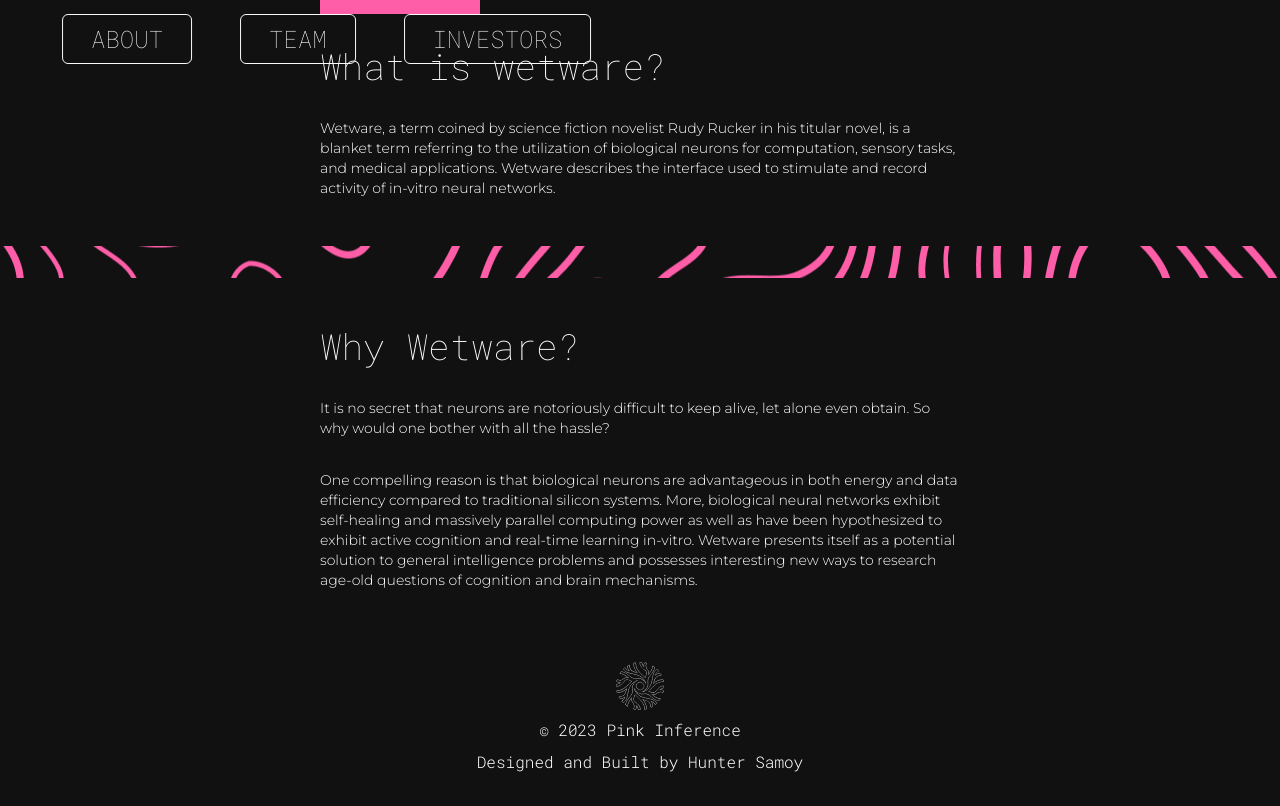
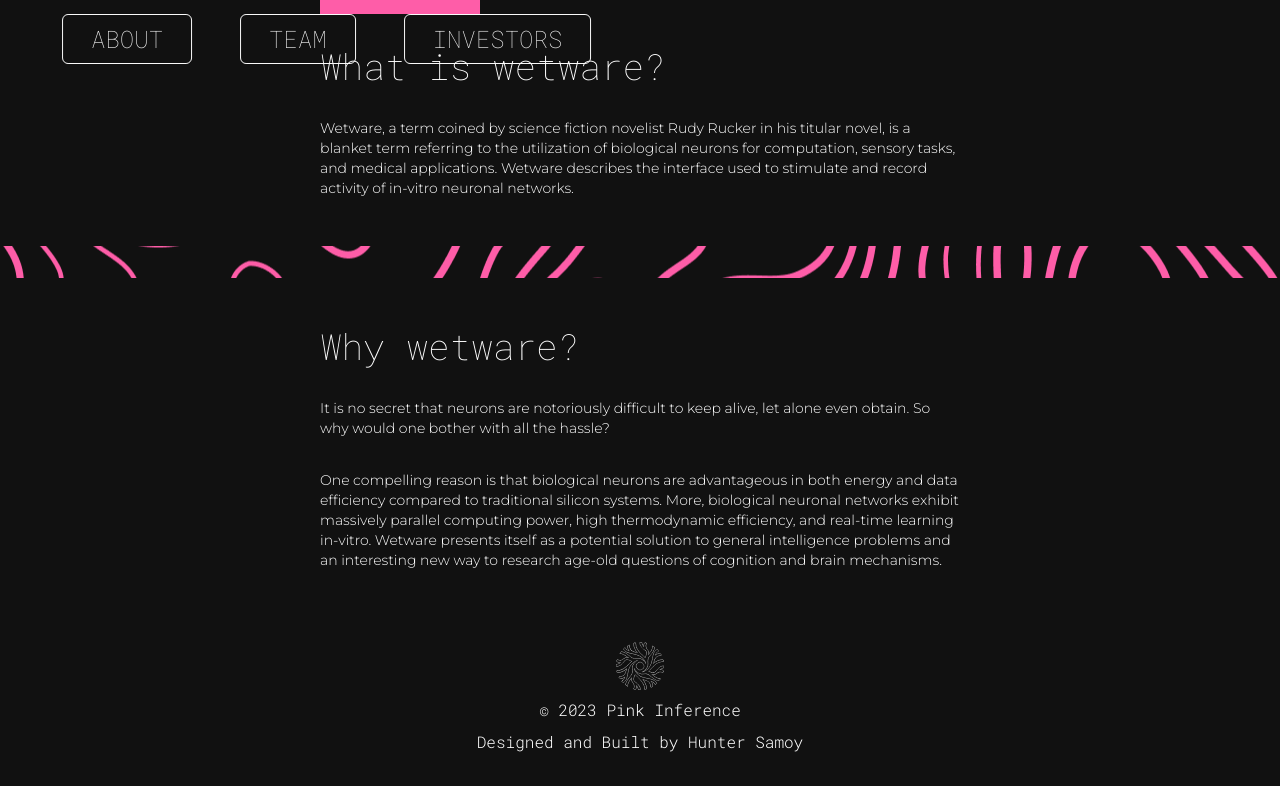
Before and after one commit to jonahwei19/pink-inference-website, a Next.js app: page / in a window 1280 px wide. Shown: the part 986-1792 px from the top of the page. Built offline with nearby package versions, Linux system fonts and the light colour scheme.

Commit message:
Update page.tsx

```diff
--- a/app/page.tsx
+++ b/app/page.tsx
@@ -114,7 +114,7 @@ export default function Home() {
               his titular novel, is a blanket term referring to the utilization
               of biological neurons for computation, sensory tasks, and medical
               applications. Wetware describes the interface used to stimulate
-              and record activity of in-vitro neural networks.
+              and record activity of in-vitro neuronal networks.
             </p>
           </div>
         </div>
@@ -126,7 +126,7 @@ export default function Home() {
             <h1
               className={`font-thin text-4xl ${robotoMonoFont.className} font-thin`}
             >
-              Why Wetware?
+              Why wetware?
             </h1>
             <p
               className={`font-light text-sm ${montserratFont.className} font-light`}
@@ -140,11 +140,10 @@ export default function Home() {
             >
               One compelling reason is that biological neurons are advantageous
               in both energy and data efficiency compared to traditional silicon
-              systems. More, biological neural networks exhibit self-healing and
-              massively parallel computing power as well as have been
-              hypothesized to exhibit active cognition and real-time learning
-              in-vitro. Wetware presents itself as a potential solution to
-              general intelligence problems and possesses interesting new ways
+              systems. More, biological neuronal networks exhibit massively
+              parallel computing power, high thermodynamic efficiency, and
+              real-time learning in-vitro. Wetware presents itself as a potential
+              solution to general intelligence problems and an interesting new way
               to research age-old questions of cognition and brain mechanisms.
             </p>
           </div>
```
